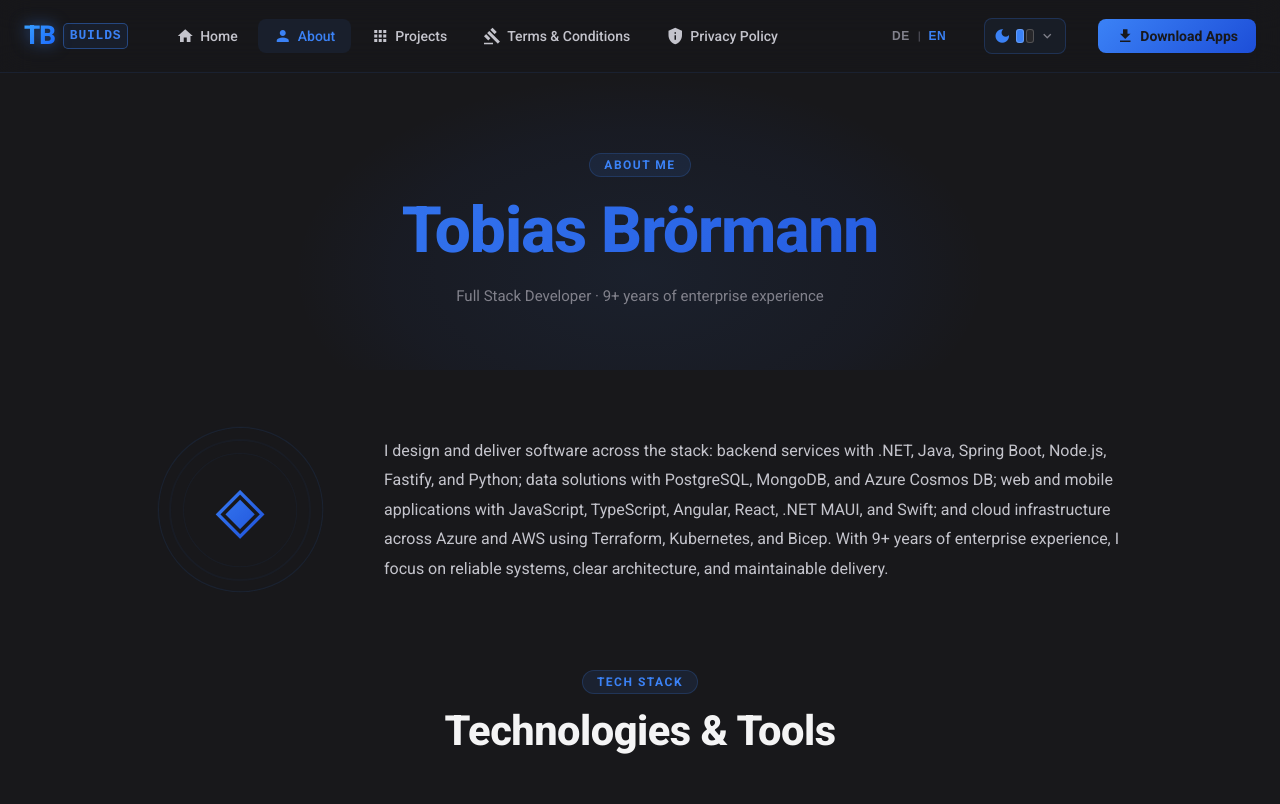
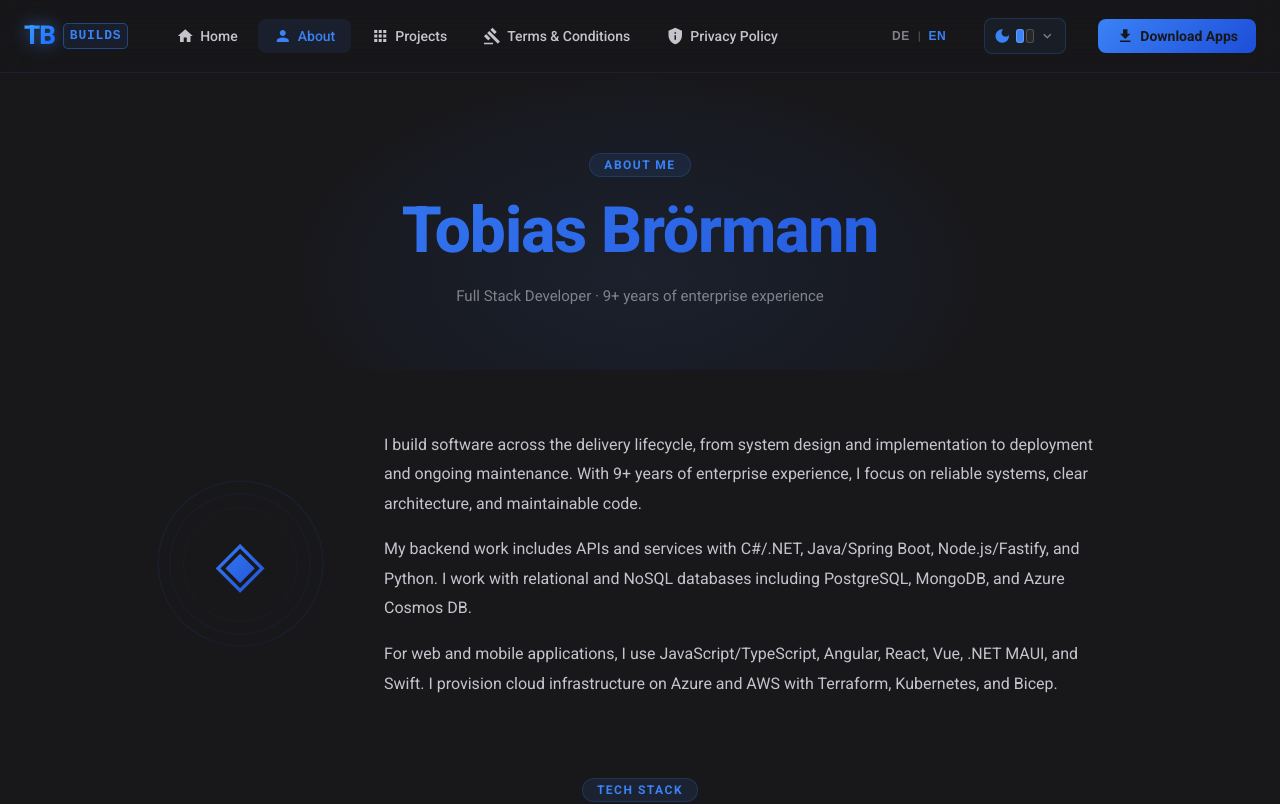
Before and after one commit to getOne21/MyPortfolioWebApp, an Angular app: page /en/about in a window 1280 px wide. Shown: the top 804 px of the page. Built offline with nearby package versions, Linux system fonts and the light colour scheme.

Commit message:
Refactor bio section in About page to use an array for improved readability and update styles for better spacing

```diff
--- a/src/app/i18n/de.ts
+++ b/src/app/i18n/de.ts
@@ -177,7 +177,11 @@ export const de: AppTranslations = {
       title: 'Tobias Brörmann',
       subtitle: 'Full-Stack-Entwickler · Über 9 Jahre Enterprise-Erfahrung',
     },
-    bio: 'Ich konzipiere und entwickle Software über den gesamten Stack hinweg: Backend-Dienste mit .NET, Java, Spring Boot, Node.js, Fastify und Python; Datenlösungen mit PostgreSQL, MongoDB und Azure Cosmos DB; Web- und Mobile-Apps mit JavaScript, TypeScript, Angular, React, .NET MAUI und Swift; sowie Cloud-Infrastruktur auf Azure und AWS mit Terraform, Kubernetes und Bicep. Mit über neun Jahren Enterprise-Erfahrung lege ich den Schwerpunkt auf zuverlässige Systeme, klare Architekturen und wartbare Lösungen.',
+    bio: [
+      'Ich begleite Software über den gesamten Entwicklungszyklus – vom Systementwurf und der Implementierung bis zur Bereitstellung und Wartung. Mit über neun Jahren Enterprise-Erfahrung lege ich Wert auf zuverlässige Systeme, klare Architekturen und wartbaren Code.',
+      'Im Backend entwickle ich APIs und Dienste mit C#/.NET, Java/Spring Boot, Node.js/Fastify und Python. Zu meinen Datenbanktechnologien zählen relationale und NoSQL-Systeme wie PostgreSQL, MongoDB und Azure Cosmos DB.',
+      'Für Web- und Mobile-Anwendungen nutze ich JavaScript/TypeScript, Angular, React, Vue, .NET MAUI und Swift. Cloud-Infrastruktur stelle ich mit Terraform, Kubernetes und Bicep auf Azure und AWS bereit.',
+    ],
     stack: {
       tag: 'Tech-Stack',
       title: 'Technologien & Werkzeuge',
@@ -288,7 +292,7 @@ export const de: AppTranslations = {
       about: {
         title: 'Über Tobias Brörmann',
         description:
-          'Softwareentwickler mit über 9 Jahren Erfahrung in .NET, Java, Node.js, Python, JavaScript, TypeScript, Cloud-Plattformen und Datenbanken.',
+          'Full-Stack-Entwickler mit über 9 Jahren Enterprise-Erfahrung in .NET, Java, Python, JavaScript, TypeScript, Mobile-, Cloud- und Datenbanklösungen.',
       },
       projects: {
         title: 'Projekte & Downloads',
--- a/src/app/i18n/en.ts
+++ b/src/app/i18n/en.ts
@@ -177,7 +177,11 @@ export const en: AppTranslations = {
       title: 'Tobias Brörmann',
       subtitle: 'Full Stack Developer · 9+ years of enterprise experience',
     },
-    bio: 'I design and deliver software across the stack: backend services with .NET, Java, Spring Boot, Node.js, Fastify, and Python; data solutions with PostgreSQL, MongoDB, and Azure Cosmos DB; web and mobile applications with JavaScript, TypeScript, Angular, React, .NET MAUI, and Swift; and cloud infrastructure across Azure and AWS using Terraform, Kubernetes, and Bicep. With 9+ years of enterprise experience, I focus on reliable systems, clear architecture, and maintainable delivery.',
+    bio: [
+      'I build software across the delivery lifecycle, from system design and implementation to deployment and ongoing maintenance. With 9+ years of enterprise experience, I focus on reliable systems, clear architecture, and maintainable code.',
+      'My backend work includes APIs and services with C#/.NET, Java/Spring Boot, Node.js/Fastify, and Python. I work with relational and NoSQL databases including PostgreSQL, MongoDB, and Azure Cosmos DB.',
+      'For web and mobile applications, I use JavaScript/TypeScript, Angular, React, Vue, .NET MAUI, and Swift. I provision cloud infrastructure on Azure and AWS with Terraform, Kubernetes, and Bicep.',
+    ],
     stack: {
       tag: 'Tech Stack',
       title: 'Technologies & Tools',
@@ -288,7 +292,7 @@ export const en: AppTranslations = {
       about: {
         title: 'About Tobias Brörmann',
         description:
-          'Software engineer with 9+ years of experience across .NET, Java, Node.js, Python, JavaScript, TypeScript, cloud platforms, and databases.',
+          'Full Stack Developer with 9+ years of enterprise experience across .NET, Java, Python, JavaScript, TypeScript, mobile apps, cloud, and databases.',
       },
       projects: {
         title: 'Projects & Downloads',
--- a/src/app/i18n/translations.model.ts
+++ b/src/app/i18n/translations.model.ts
@@ -108,7 +108,7 @@ export interface AppTranslations {
 
   about: {
     hero: { tag: string; title: string; subtitle: string };
-    bio: string;
+    bio: string[];
     stack: { tag: string; title: string; logoStripLabel: string; backendTitle: string; frontendTitle: string; toolsTitle: string };
     cta: { title: string; body: string; btn: string };
   };
--- a/src/app/pages/about/about.html
+++ b/src/app/pages/about/about.html
@@ -22,7 +22,9 @@
       </div>
 
       <div class="profile-body">
-        <p class="bio-text">{{ t().about.bio }}</p>
+        @for (paragraph of t().about.bio; track paragraph) {
+          <p class="bio-text">{{ paragraph }}</p>
+        }
       </div>
 
     </div>
--- a/src/app/pages/about/about.scss
+++ b/src/app/pages/about/about.scss
@@ -142,7 +142,7 @@
 .profile-body {
   display: flex;
   flex-direction: column;
-  gap: 28px;
+  gap: 16px;
 }
 
 .bio-text {
```
